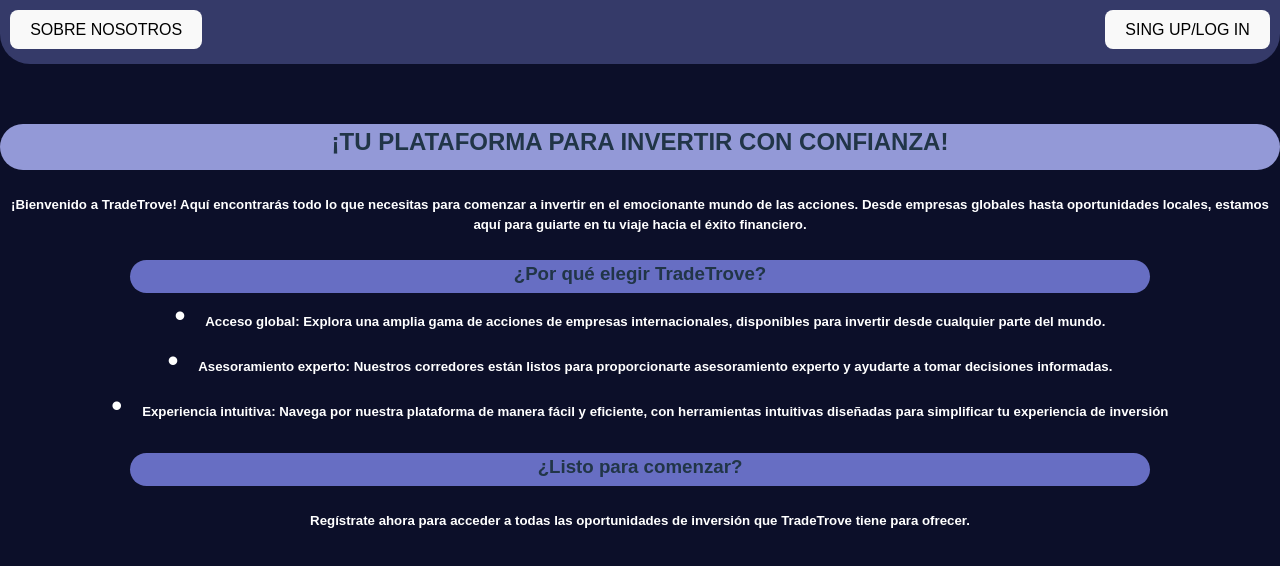
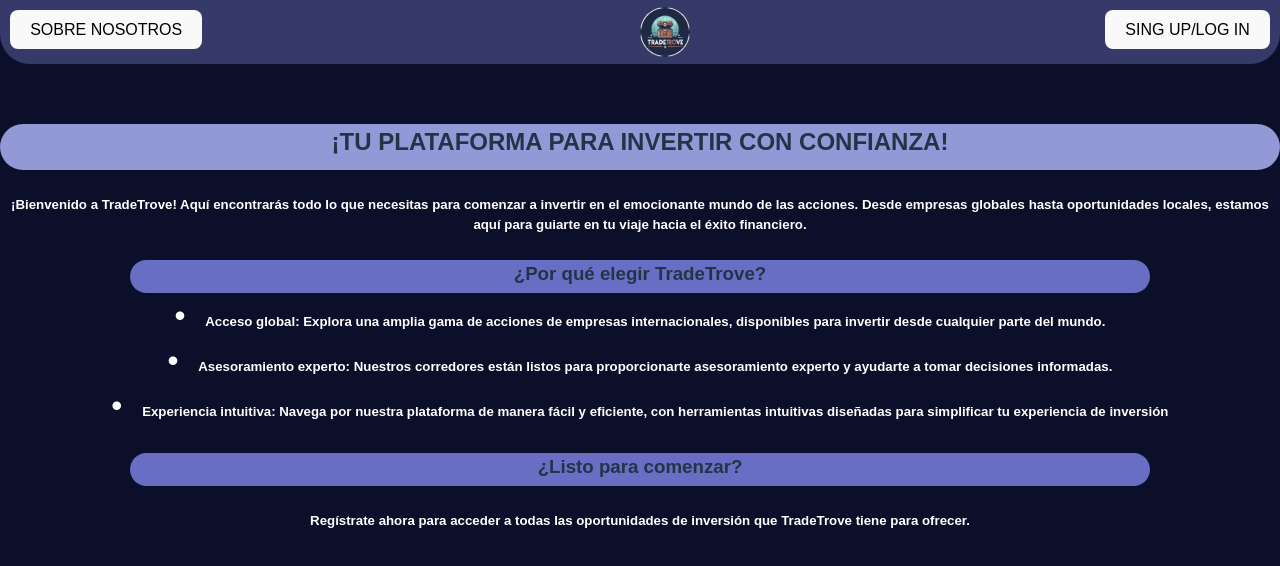
Before and after one commit to marvalenciab/ProyectoWeb, a React (Vite) app in the folder tradetrove/: page / in a window 1280 px wide. Shown: the top 566 px of the page. Built offline with nearby package versions, Linux system fonts and the light colour scheme.

Commit message:
Se agrega boton redireccionador en la barra

```diff
--- a/tradetrove/src/componentes/Cuerpo.jsx
+++ b/tradetrove/src/componentes/Cuerpo.jsx
@@ -6,9 +6,8 @@
   return (
     <div class='container'>
       <div className='container__div'>
-        <NavLink to='/Principal'>
-          <button className='logo'> </button>
-        </NavLink>
+
+
         <h1>
           {' '}
           <strong>!COMIENZA TU EXPERIENCIA!</strong>{' '}
--- a/tradetrove/src/componentes/NavBar.jsx
+++ b/tradetrove/src/componentes/NavBar.jsx
@@ -6,6 +6,9 @@
     return(
         <div class="navbar">
         <NavLink to="/sobreNosotros"> <button >SOBRE NOSOTROS</button></NavLink>
+        <NavLink to='/'>
+          <button className='logo'> </button>
+        </NavLink>
         <NavLink to="/singLog"> <button >SING UP/LOG IN</button></NavLink>
         </div>
 
--- a/tradetrove/src/componentes/Principal.jsx
+++ b/tradetrove/src/componentes/Principal.jsx
@@ -5,13 +5,13 @@
   return (
     <div>
       <div className='Container'>
-        <button className='logo'> </button>
+
         <h2>
           <strong>¡TU PLATAFORMA PARA</strong> <strong>INVERTIR CON CONFIANZA!</strong>
         </h2>
       </div>
       <div className='info1'>
-        <button className='logo'> </button>
+
         <h5>
           <strong>
             ¡Bienvenido a TradeTrove! Aquí encontrarás todo lo que necesitas para comenzar a invertir en el emocionante
@@ -21,13 +21,13 @@
         </h5>
       </div>
       <div className='titulo'>
-        <button className='logo'> </button>
+
         <h3>
           <strong>¿Por qué elegir TradeTrove?</strong>
         </h3>
       </div>
       <div className='info2'>
-        <button className='logo'> </button>
+
         <h5>
           <ol>
             <li>
@@ -46,13 +46,13 @@
         </h5>
       </div>
       <div className='titulo'>
-        <button className='logo'> </button>
+
         <h3>
           <strong>¿Listo para comenzar?</strong>
         </h3>
       </div>
       <div className='info1'>
-        <button className='logo'> </button>
+
         <h5>
           <strong>
             Regístrate ahora para acceder a todas las oportunidades de inversión que TradeTrove tiene para ofrecer.
--- a/tradetrove/src/estilos-componentes/Cuerpo.css
+++ b/tradetrove/src/estilos-componentes/Cuerpo.css
@@ -70,9 +70,9 @@
   width: 160px;
   border-radius: 100%;
   position: absolute;
-  left: 530px;
-  top: -40%;
-  transform: translateY(100%);
+  left: 50%;
+  top: 50%;
+  transform: translateY(-50%);
   background-image: url('../img//logo.jpg');
   background-size: contain;
 }
--- a/tradetrove/src/estilos-componentes/NavBar.css
+++ b/tradetrove/src/estilos-componentes/NavBar.css
@@ -20,6 +20,7 @@
     margin: 0 auto;
     border-radius: 0px 0px 30px 30px;
     height: 8vh;
+    position: relative;
   }
 
   .nav-button {
```
